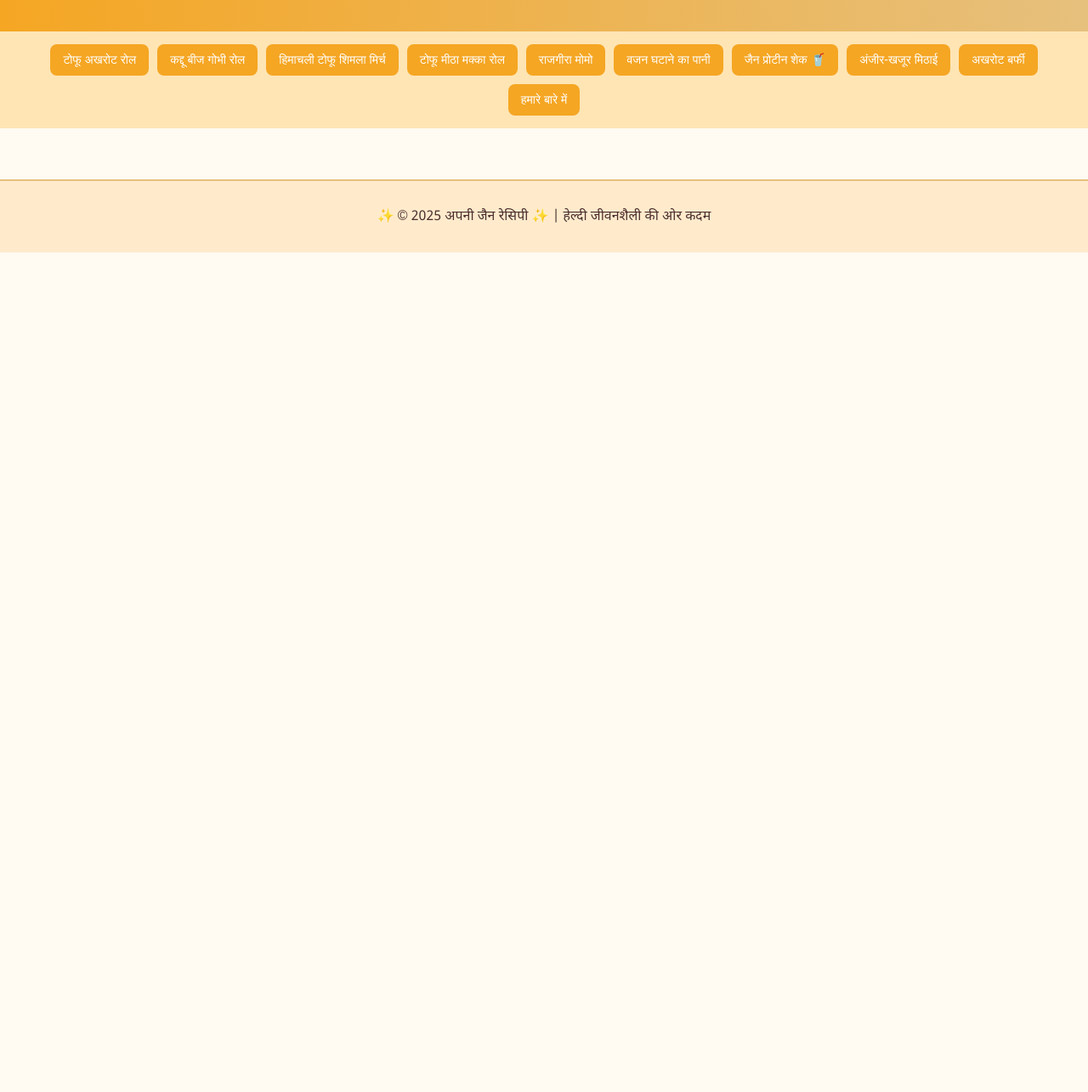
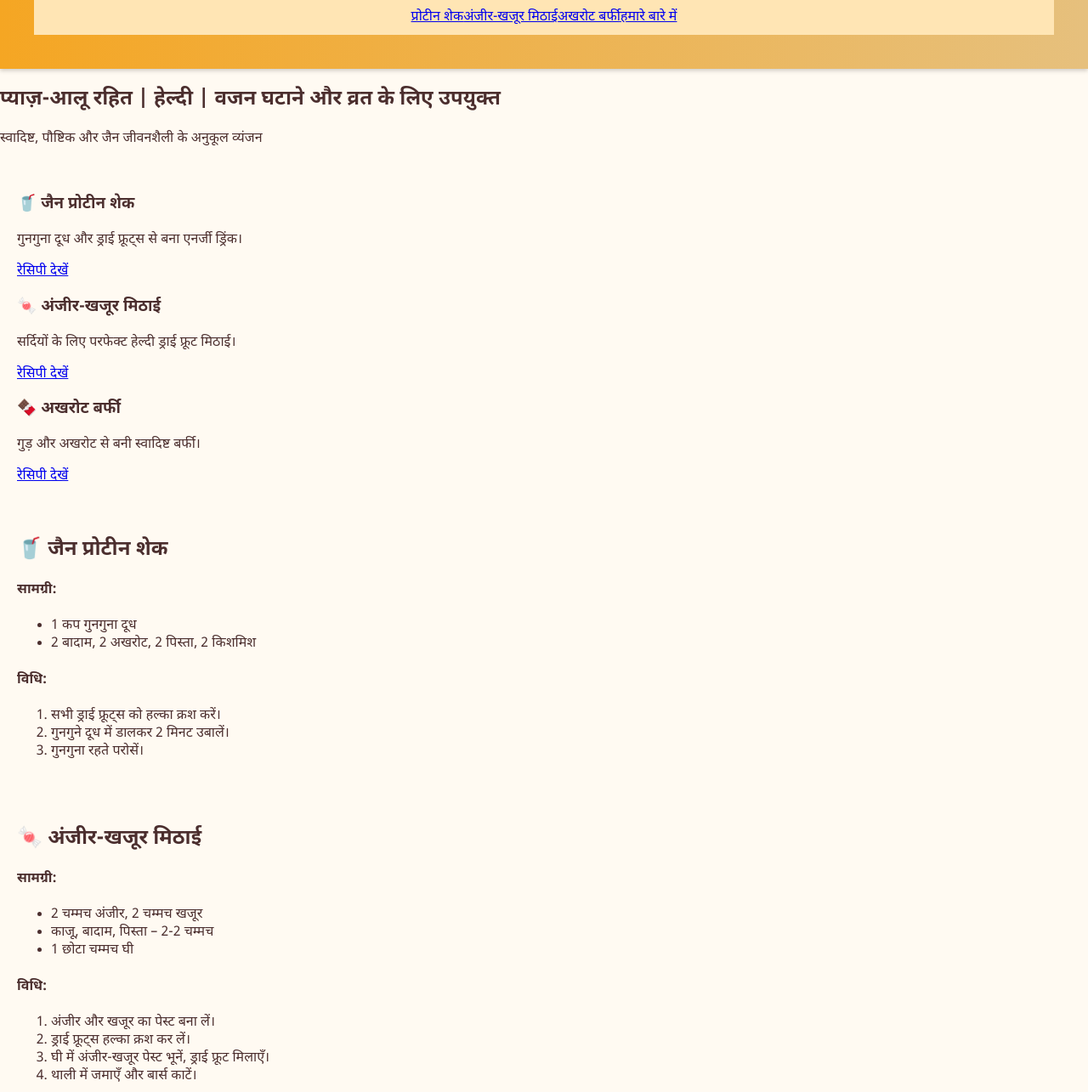
Before and after one commit to nidhi0606/apnijainrecipe, a plain HTML site: page index.html in a window 1280 px wide. Shown: the part 126-1411 px from the top of the page at 85% size. Before the commit the page ends 800 px from the top, so only its background shows below. Drawn offline with Linux system fonts and the light colour scheme.

Commit message:
Update index.html

```diff
--- a/index.html
+++ b/index.html
@@ -8,108 +8,113 @@
 </head>
 <body>
 
-  <!-- Header -->
-  <header>
-    <h1>🌿 अपनी जैन रेसिपी 🌿</h1>
-    <p>प्याज़-आलू रहित | हेल्दी | वजन घटाने और व्रत के लिए उपयुक्त</p>
+  <!-- Top Navigation -->
+  <header class="site-header">
+    <div class="container">
+      <h1 class="logo">🌿 अपनी जैन रेसिपी</h1>
+      <nav class="nav">
+        <a href="#ProteinShake">प्रोटीन शेक</a>
+        <a href="#AnjeerMithai">अंजीर-खजूर मिठाई</a>
+        <a href="#WalnutBarfi">अखरोट बर्फी</a>
+        <a href="#AboutUs">हमारे बारे में</a>
+      </nav>
+    </div>
   </header>
 
-  <!-- Navigation Tabs -->
-  <nav>
-    <button class="tablink" onclick="openRecipe(event, 'TofuWalnut')">टोफू अखरोट रोल</button>
-    <button class="tablink" onclick="openRecipe(event, 'PumpkinCabbage')">कद्दू बीज गोभी रोल</button>
-    <button class="tablink" onclick="openRecipe(event, 'HimachaliTofu')">हिमाचली टोफू शिमला मिर्च</button>
-    <button class="tablink" onclick="openRecipe(event, 'CabbageSweetCorn')">टोफू मीठा मक्का रोल</button>
-    <button class="tablink" onclick="openRecipe(event, 'RajgiraMomo')">राजगीरा मोमो</button>
-    <button class="tablink" onclick="openRecipe(event, 'WeightLossWater')">वजन घटाने का पानी</button>
-    <button class="tablink" onclick="openRecipe(event, 'ProteinShake')">जैन प्रोटीन शेक 🥤</button>
-    <button class="tablink" onclick="openRecipe(event, 'AnjeerMithai')">अंजीर-खजूर मिठाई</button>
-    <button class="tablink" onclick="openRecipe(event, 'WalnutBarfi')">अखरोट बर्फी</button>
-    <button class="tablink" onclick="openRecipe(event, 'AboutUs')">हमारे बारे में</button>
-  </nav>
+  <!-- Hero -->
+  <section class="hero">
+    <div class="hero-text">
+      <h2>प्याज़-आलू रहित | हेल्दी | वजन घटाने और व्रत के लिए उपयुक्त</h2>
+      <p>स्वादिष्ट, पौष्टिक और जैन जीवनशैली के अनुकूल व्यंजन</p>
+    </div>
+  </section>
 
-  <!-- Container -->
-  <div class="container">
+  <!-- Recipes Grid -->
+  <main class="recipes container">
+    <article id="ProteinShake" class="recipe-card">
+      <h3>🥤 जैन प्रोटीन शेक</h3>
+      <p>गुनगुना दूध और ड्राई फ्रूट्स से बना एनर्जी ड्रिंक।</p>
+      <a href="#ProteinShakeDetail" class="btn">रेसिपी देखें</a>
+    </article>
 
-    <!-- Jain Protein Shake -->
-    <div id="ProteinShake" class="tabcontent">
+    <article id="AnjeerMithai" class="recipe-card">
+      <h3>🍬 अंजीर-खजूर मिठाई</h3>
+      <p>सर्दियों के लिए परफेक्ट हेल्दी ड्राई फ्रूट मिठाई।</p>
+      <a href="#AnjeerMithaiDetail" class="btn">रेसिपी देखें</a>
+    </article>
+
+    <article id="WalnutBarfi" class="recipe-card">
+      <h3>🍫 अखरोट बर्फी</h3>
+      <p>गुड़ और अखरोट से बनी स्वादिष्ट बर्फी।</p>
+      <a href="#WalnutBarfiDetail" class="btn">रेसिपी देखें</a>
+    </article>
+  </main>
+
+  <!-- Detailed Recipes -->
+  <section id="ProteinShakeDetail" class="recipe-detail container">
     <h2>🥤 जैन प्रोटीन शेक</h2>
-      <h3>सामग्री:</h3>
+    <h4>सामग्री:</h4>
     <ul>
       <li>1 कप गुनगुना दूध</li>
-        <li>2 बादाम</li>
-        <li>2 अखरोट</li>
-        <li>2 पिस्ता</li>
-        <li>2 किशमिश</li>
+      <li>2 बादाम, 2 अखरोट, 2 पिस्ता, 2 किशमिश</li>
     </ul>
-      <h3>विधि:</h3>
+    <h4>विधि:</h4>
     <ol>
       <li>सभी ड्राई फ्रूट्स को हल्का क्रश करें।</li>
       <li>गुनगुने दूध में डालकर 2 मिनट उबालें।</li>
-        <li>गुनगुना रहते ही परोसें और आनंद लें।</li>
+      <li>गुनगुना रहते परोसें।</li>
     </ol>
-    </div>
+  </section>
 
-    <!-- Anjeer Khajur Dry Fruit Mithai -->
-    <div id="AnjeerMithai" class="tabcontent">
-      <h2>🍬 अंजीर-खजूर ड्राई फ्रूट मिठाई (सर्दियों के लिए)</h2>
-      <h3>सामग्री:</h3>
+  <section id="AnjeerMithaiDetail" class="recipe-detail container">
+    <h2>🍬 अंजीर-खजूर मिठाई</h2>
+    <h4>सामग्री:</h4>
     <ul>
-        <li>अंजीर (सूखे) – 2 चम्मच</li>
-        <li>खजूर – 2 चम्मच</li>
-        <li>काजू – 2 चम्मच</li>
-        <li>बादाम – 2 चम्मच</li>
-        <li>पिस्ता – 2 चम्मच</li>
-        <li>घी – 1 छोटा चम्मच</li>
+      <li>2 चम्मच अंजीर, 2 चम्मच खजूर</li>
+      <li>काजू, बादाम, पिस्ता – 2-2 चम्मच</li>
+      <li>1 छोटा चम्मच घी</li>
     </ul>
-      <h3>विधि:</h3>
+    <h4>विधि:</h4>
     <ol>
-        <li>अंजीर और खजूर को बारीक काटकर पेस्ट बना लें।</li>
-        <li>काजू, बादाम और पिस्ता को हल्का क्रश कर लें।</li>
-        <li>कड़ाही में घी डालें और अंजीर-खजूर का पेस्ट भूनें।</li>
-        <li>सभी ड्राई फ्रूट मिलाएँ और अच्छी तरह मिक्स करें।</li>
-        <li>मिक्सचर को प्लेट में फैलाकर ठंडा होने दें और बार्स में काटें।</li>
+      <li>अंजीर और खजूर का पेस्ट बना लें।</li>
+      <li>ड्राई फ्रूट्स हल्का क्रश कर लें।</li>
+      <li>घी में अंजीर-खजूर पेस्ट भूनें, ड्राई फ्रूट मिलाएँ।</li>
+      <li>थाली में जमाएँ और बार्स काटें।</li>
     </ol>
-    </div>
+  </section>
 
-    <!-- Walnut Barfi -->
-    <div id="WalnutBarfi" class="tabcontent">
+  <section id="WalnutBarfiDetail" class="recipe-detail container">
     <h2>🍫 अखरोट बर्फी</h2>
-      <h3>सामग्री:</h3>
+    <h4>सामग्री:</h4>
     <ul>
-        <li>अखरोट – 1 कप (दरदरे पिसे)</li>
-        <li>दूध – 1/2 कप</li>
-        <li>खोया/मावा – 1/2 कप</li>
-        <li>गुड़ या शक्कर – 1/2 कप</li>
-        <li>घी – 2 चम्मच</li>
+      <li>1 कप अखरोट (दरदरे पिसे)</li>
+      <li>½ कप दूध, ½ कप मावा</li>
+      <li>½ कप गुड़ या शक्कर</li>
+      <li>2 चम्मच घी</li>
     </ul>
-      <h3>विधि:</h3>
+    <h4>विधि:</h4>
     <ol>
-        <li>कड़ाही में घी डालकर अखरोट को हल्का भूनें।</li>
-        <li>अब दूध और मावा डालकर 5 मिनट चलाएँ।</li>
+      <li>अखरोट को घी में भूनें।</li>
+      <li>मावा और दूध डालकर चलाएँ।</li>
       <li>गुड़/शक्कर मिलाकर गाढ़ा होने तक पकाएँ।</li>
-        <li>मिश्रण को घी लगी थाली में डालें और जमने दें।</li>
-        <li>ठंडा होने पर चौकोर टुकड़ों में काटें और परोसें।</li>
+      <li>थाली में जमाएँ और टुकड़े काटें।</li>
     </ol>
-    </div>
+  </section>
 
   <!-- About Us -->
-    <div id="AboutUs" class="tabcontent">
+  <section id="AboutUs" class="about container">
     <h2>हमारे बारे में</h2>
     <p>
-        “अपनी जैन रेसिपी” आपको प्याज़ और आलू रहित व्यंजन देती है,
+      “अपनी जैन रेसिपी” प्याज़ और आलू रहित व्यंजन साझा करता है,
       जो <b>स्वादिष्ट, पौष्टिक और व्रत-friendly</b> हैं।
-        हमारी डिज़ाइन थीम: <b>AI-स्टाइल फैंसी UI + जैन रंग संयोजन</b>।
+      हमारी प्रेरणा: <b>Pinch of Yum स्टाइल ब्लॉग डिज़ाइन</b>।
     </p>
-    </div>
-
-  </div>
+  </section>
 
   <!-- Footer -->
-  <footer>
+  <footer class="site-footer">
     <p>✨ &copy; 2025 अपनी जैन रेसिपी ✨ | हेल्दी जीवनशैली की ओर कदम</p>
   </footer>
 
-  <script src="script.js"></script>
 </body>
 </html>
```
Lines whose indentation alone changed are shown as unchanged.
